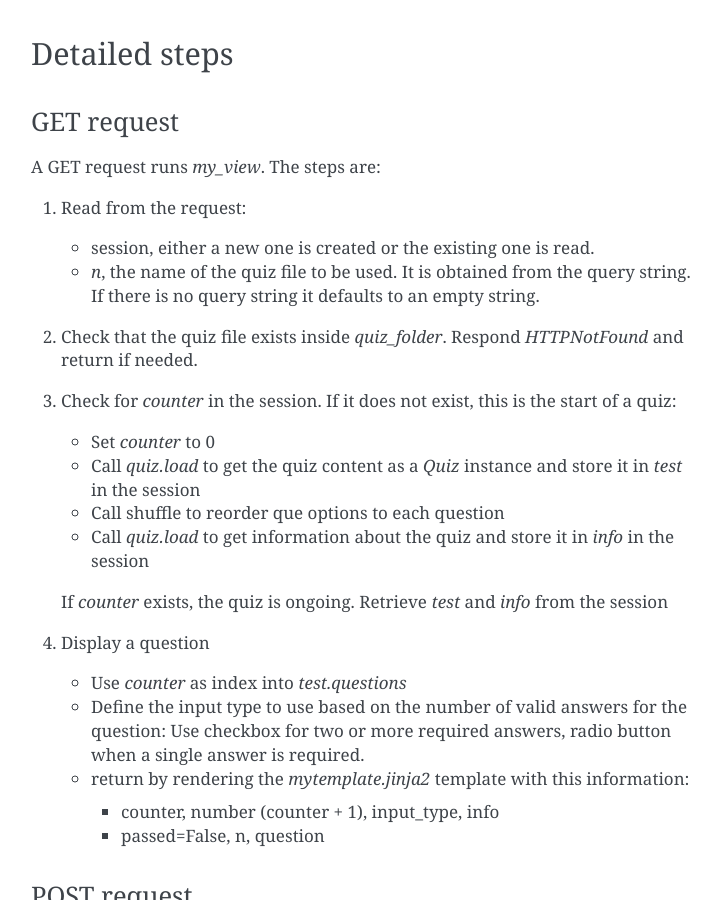
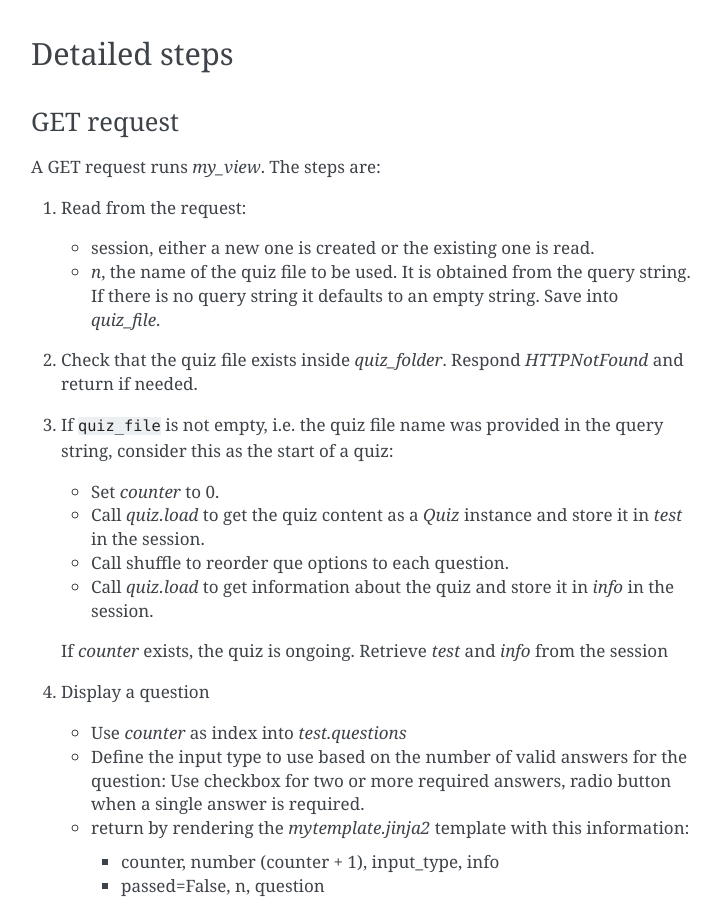
Before and after one commit to siguealcongreso/aprende, a Sphinx documentation site: the page built from docs/source/introduction.rst, in a window 1280 px wide and 900 px high, scrolled down 1210 px. Shown: the whole window, without its empty margins (389-1110 px from the left). Built offline with Sphinx 7.4.7, drawn with Linux system fonts in a browser that asks for light colours.

Commit message:
Readability

```diff
--- a/docs/source/introduction.rst
+++ b/docs/source/introduction.rst
@@ -73,20 +73,20 @@ A GET request runs `my_view`. The steps are:
    - session, either a new one is created or the existing one is read.
    - `n`, the name of the quiz file to be used.  It is obtained from
      the query string.  If there is no query string it defaults to an
-     empty string.
+     empty string.  Save into `quiz_file`.
 
 #. Check that the quiz file exists inside `quiz_folder`.  Respond
    `HTTPNotFound` and return if needed.
 
-#. Check for `counter` in the session. If it does not exist, this is the
-   start of a quiz:
+#. If ``quiz_file`` is not empty, i.e. the quiz file name was provided
+   in the query string, consider this as the start of a quiz:
 
-   - Set `counter` to 0
+   - Set `counter` to 0.
    - Call `quiz.load` to get the quiz content as a `Quiz` instance
-     and store it in `test` in the session
-   - Call shuffle to reorder que options to each question
+     and store it in `test` in the session.
+   - Call shuffle to reorder que options to each question.
    - Call `quiz.load` to get information about the quiz and store it
-     in `info` in the session
+     in `info` in the session.
 
    If `counter` exists, the quiz is ongoing. Retrieve `test` and `info`
    from the session
```
